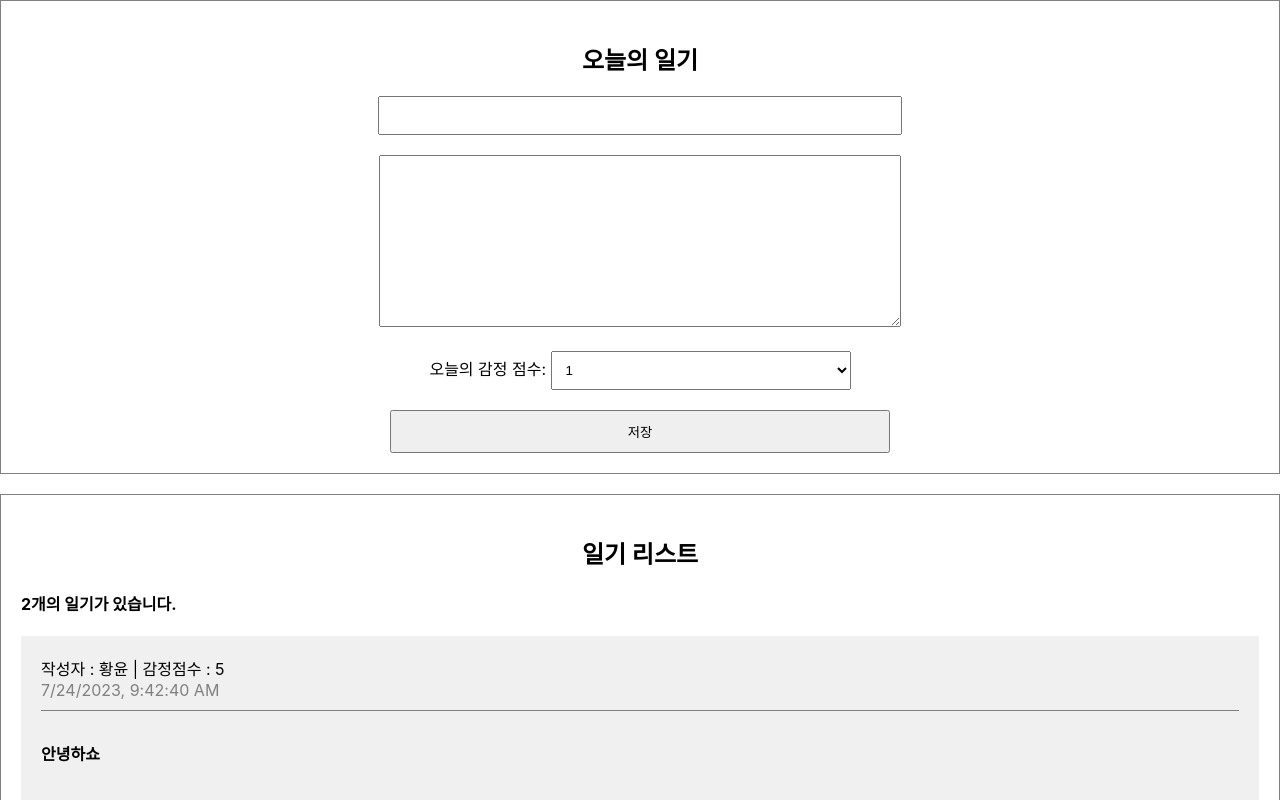
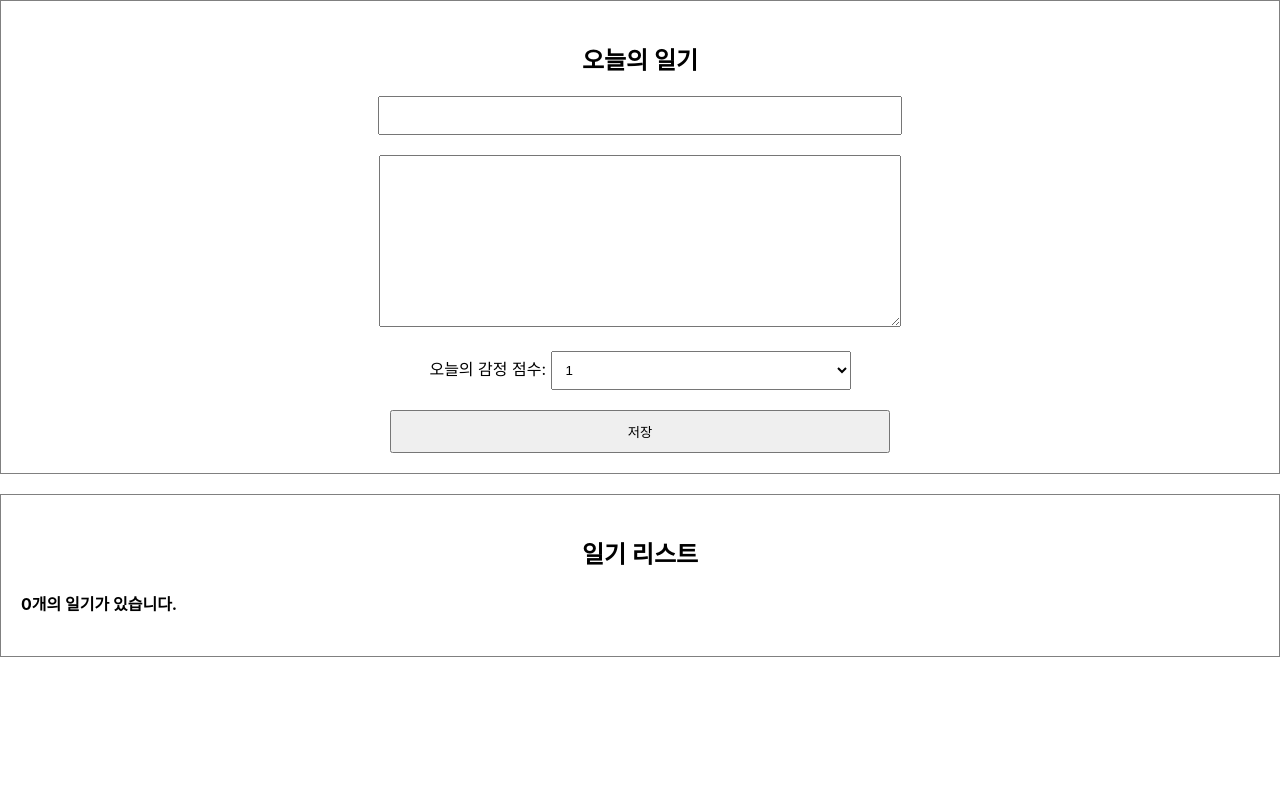
Before and after one commit to summermong/react-simplediary, a React (Create React App) app: page / in a window 1280 px wide. Shown: the top 800 px of the page. Built offline with nearby package versions, Linux system fonts and the light colour scheme.

Commit message:
:sparkles: 리스트에 데이터 추가하기

```diff
--- a/src/App.js
+++ b/src/App.js
@@ -1,30 +1,50 @@
 import "./App.css";
 import DiaryEditor from "./DiaryEditor";
 import DiaryList from "./DiaryList";
+import { useState } from "react";
+import { useRef } from "react";
 
-const dummyList = [
-  {
-    id: 1,
-    author: "황윤",
-    content: "안녕하쇼",
-    emotion: 5,
-    created_date: new Date().getTime(),
-    // ms로 시간을 변형하기
-  },
-  {
-    id: 2,
-    author: "유영석",
-    content: "윤이짱!",
-    emotion: 3,
-    created_date: new Date().getTime(),
-  },
-];
+// const dummyList = [
+//   {
+//     id: 1,
+//     author: "황윤",
+//     content: "안녕하쇼",
+//     emotion: 5,
+//     created_date: new Date().getTime(),
+//     // ms로 시간을 변형하기
+//   },
+//   {
+//     id: 2,
+//     author: "유영석",
+//     content: "윤이짱!",
+//     emotion: 3,
+//     created_date: new Date().getTime(),
+//   },
+// ];
 
 function App() {
+  const [data, setData] = useState([]);
+  const dataId = useRef(0); // 0부터 시작하게
+
+  const onCreate = ({ author, content, emotion }) => {
+    const created_date = new Date().getTime();
+    const newItem = {
+      author,
+      content,
+      emotion,
+      created_date,
+      id: dataId.current,
+    };
+    dataId.current += 1;
+    setData([newItem, ...data]); // newItem을 최상단에 올림
+  };
+
+  // onCreate로 setData에 데이터 추가
+  // diaryList에서 수정된 데이터 초기값을 받아옴
   return (
     <div className="App">
-      <DiaryEditor />
-      <DiaryList diaryList={dummyList} />
+      <DiaryEditor onCreate={onCreate} />
+      <DiaryList diaryList={data} />
     </div>
   );
 }
--- a/src/DiaryEditor.js
+++ b/src/DiaryEditor.js
@@ -1,6 +1,6 @@
 import React, { useState, useRef } from "react";
 
-const DiaryEditor = () => {
+const DiaryEditor = ({ onCreate }) => {
   const authorInput = useRef();
   const contentInput = useRef();
 
@@ -20,16 +20,15 @@
   const handleSubmit = () => {
     if (state.author.length < 1) {
       authorInput.current.focus();
-      console.log(authorInput.current);
       return;
     }
 
     if (state.content.length < 5) {
       contentInput.current.focus();
-      console.log(contentInput.current);
       return;
     }
 
+    onCreate(state);
     alert("저장 성공!");
   };
 
```
